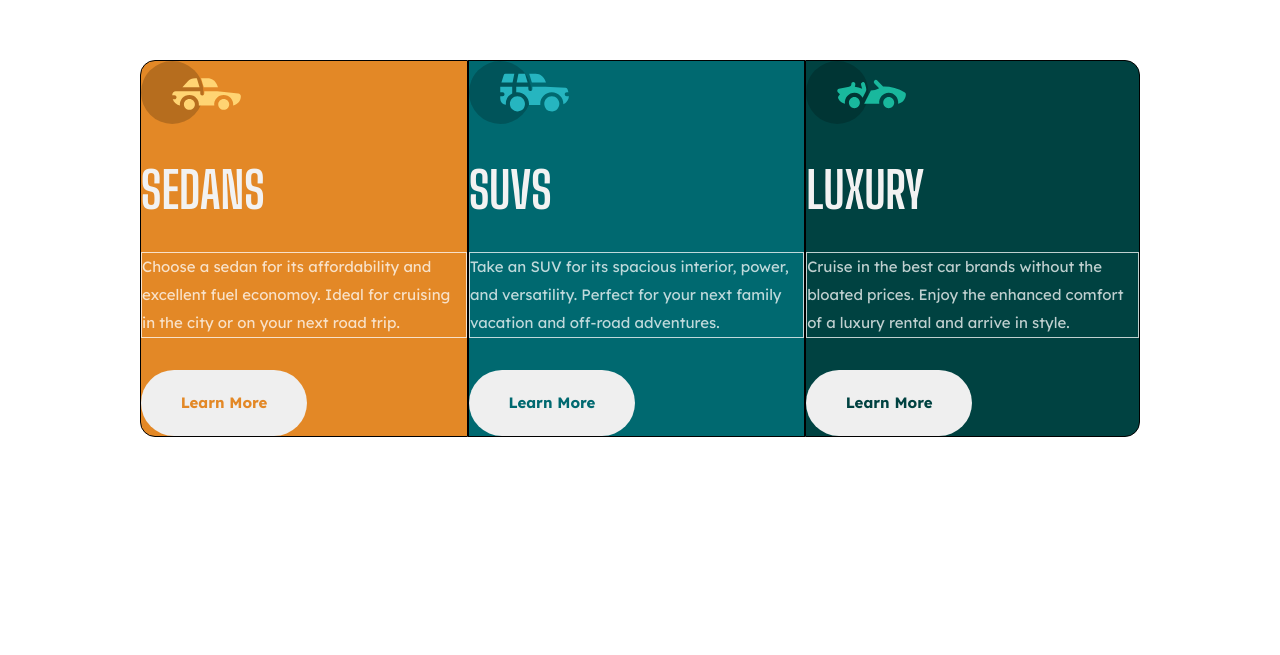
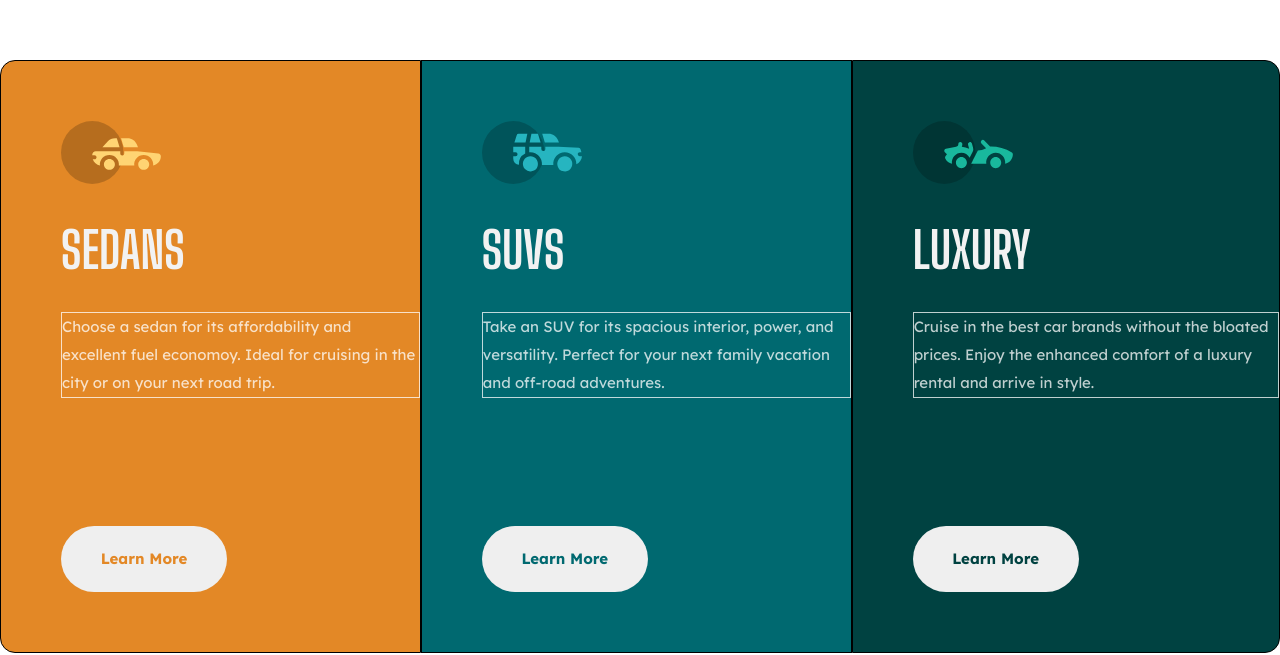
Before and after one commit to Nhoj-Plummer/3-column-preview-card-component, a React (Create React App) app: page / in a window 1280 px wide. Shown: the part 180-835 px from the top of the page. Built offline with nearby package versions, Linux system fonts and the light colour scheme.

Commit message:
Nearing something I hope

```diff
--- a/src/components/CardData/CardData.css
+++ b/src/components/CardData/CardData.css
@@ -1,6 +1,6 @@
 /* Genereal Rules */
 .card-data_contianer {
-  /* padding: 130px 130px 50px 130px; */
+  padding: 60px 0 60px 60px;
   border: 1px solid;
 }
 
@@ -19,7 +19,7 @@
   margin-top: 2rem;
   line-height: 1.75rem;
   font-size: 15px;
-
+  /* width: 50%; */
   color: var(--transparent-white);
   font-family: var(--font-family-one);
   border: 1px solid;
@@ -28,7 +28,7 @@
 .card-data_contianer button {
   width: 10.375rem;
   height: 4.125rem;
-  margin-top: 2rem;
+  margin-top: 8rem;
   border-radius: 50px;
   font-size: 15px;
   font-weight: 700;
--- a/src/containers/CardSection/CardSection.css
+++ b/src/containers/CardSection/CardSection.css
@@ -1,6 +1,6 @@
 .card-section_container {
   display: flex;
-  max-width: 1000px;
+  max-width: 1440px;
 }
 
 /* Conditional Section */
```
